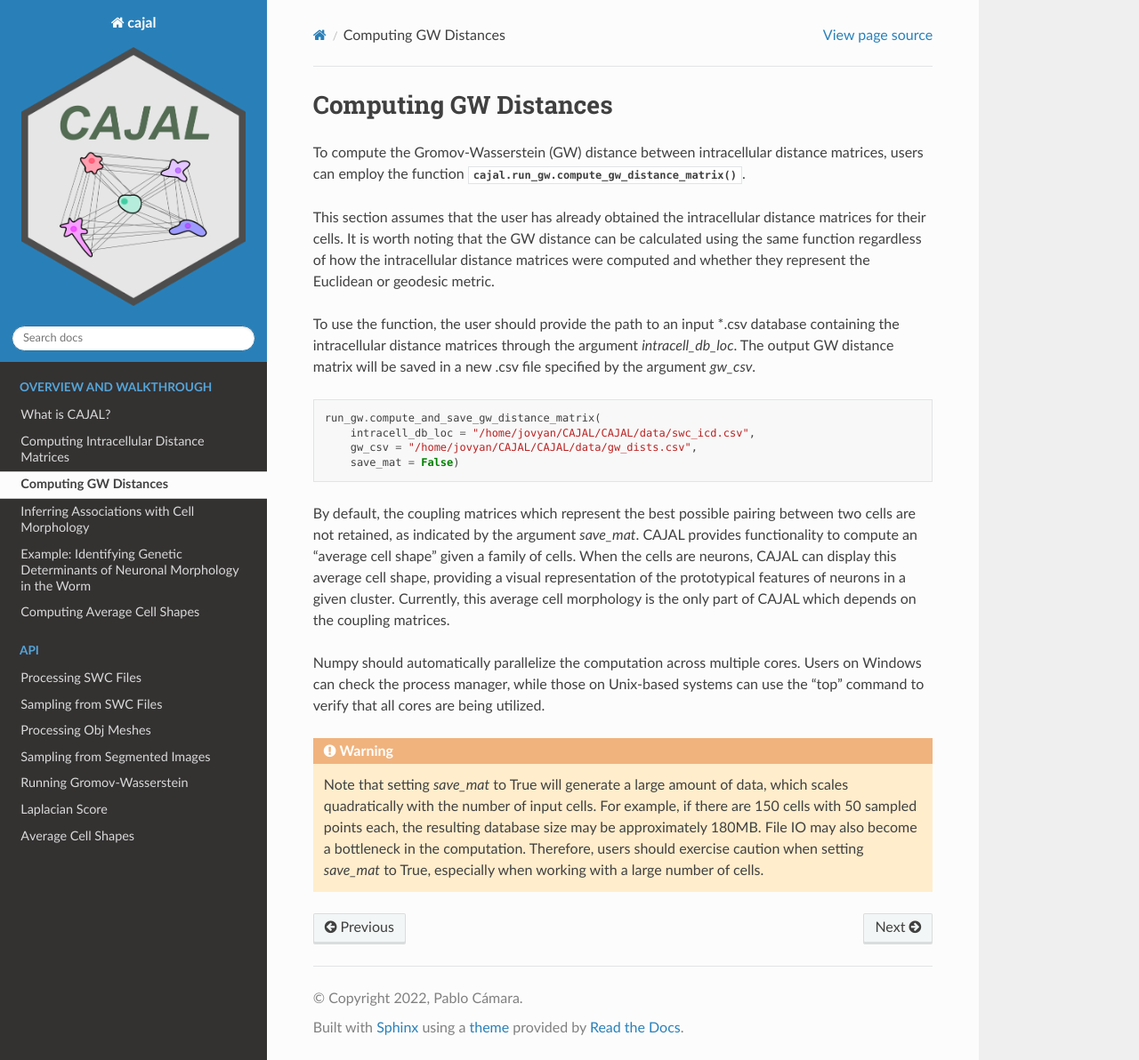
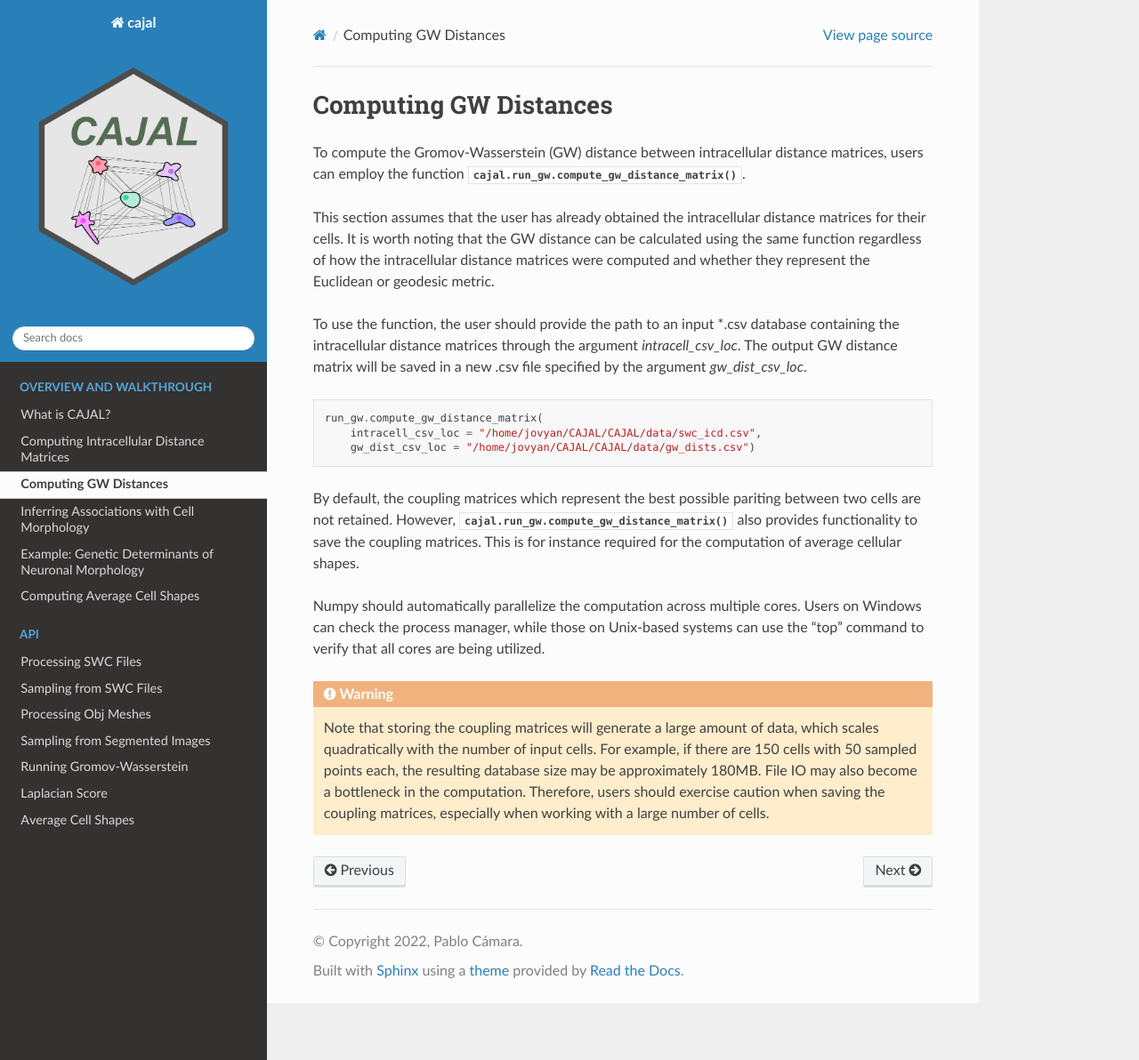
Before and after one commit to CamaraLab/CAJAL, a Sphinx documentation site: the page built from docs/computing-gw-distances.rst, in a window 1280 px wide and 1192 px high. Shown: the whole window at 89% size. Built offline with Sphinx 7.4.7 and the Read the Docs theme 2.0.0, drawn with Linux system fonts in a browser that asks for light colours; pages that are not in the unit, such as notebooks, are missing from menus.

Commit message:
Updated documentation

```diff
--- a/docs/computing-gw-distances.rst
+++ b/docs/computing-gw-distances.rst
@@ -12,23 +12,19 @@
 
 To use the function, the user should provide the path to an input \*.csv
 database containing the intracellular distance matrices through the argument
-`intracell_db_loc`. The output GW distance matrix will be saved in a new \.csv
-file specified by the argument `gw_csv`.
+`intracell_csv_loc`. The output GW distance matrix will be saved in a new \.csv
+file specified by the argument `gw_dist_csv_loc`.
 
 .. code-block:: python
 
-        run_gw.compute_and_save_gw_distance_matrix(
-            intracell_db_loc = "/home/jovyan/CAJAL/CAJAL/data/swc_icd.csv",
-            gw_csv = "/home/jovyan/CAJAL/CAJAL/data/gw_dists.csv",
-            save_mat = False)
+        run_gw.compute_gw_distance_matrix(
+            intracell_csv_loc = "/home/jovyan/CAJAL/CAJAL/data/swc_icd.csv",
+            gw_dist_csv_loc = "/home/jovyan/CAJAL/CAJAL/data/gw_dists.csv")
 
-By default, the coupling matrices which represent the best possible pairing
-between two cells are not retained, as indicated by the argument `save_mat`.
-CAJAL provides functionality to compute an "average cell shape" given a family
-of cells. When the cells are neurons, CAJAL can display this average cell
-shape, providing a visual representation of the prototypical features of
-neurons in a given cluster. Currently, this average cell morphology is the only
-part of CAJAL which depends on the coupling matrices.
+By default, the coupling matrices which represent the best possible pariting
+between two cells are not retained. However, :func:`cajal.run_gw.compute_gw_distance_matrix` also provides functionality to
+save the coupling matrices. This is for instance required for the computation of average
+cellular shapes.
 
 Numpy should automatically parallelize the computation across multiple cores.
 Users on Windows can check the process
@@ -37,9 +33,9 @@
 
 .. warning::
 
-   Note that setting `save_mat` to True will generate a large amount of data,
+   Note that storing the coupling matrices will generate a large amount of data,
    which scales quadratically with the number of input cells. For example, if
    there are 150 cells with 50 sampled points each, the resulting database size
    may be approximately 180MB. File IO may also become a bottleneck in the
-   computation. Therefore, users should exercise caution when setting
-   `save_mat` to True, especially when working with a large number of cells.
+   computation. Therefore, users should exercise caution when saving the coupling
+   matrices, especially when working with a large number of cells.
--- a/docs/run_gw.rst
+++ b/docs/run_gw.rst
@@ -1,4 +1,4 @@
 Running Gromov-Wasserstein
 ==========================
 
-.. autofunction:: cajal.run_gw.compute_and_save_gw_distance_matrix
+.. autofunction:: cajal.run_gw.compute_gw_distance_matrix
```
Also changed, not shown: docs/benchmarking.rst (+20 -14 lines), docs/what-is-cajal.rst (+16 -4 lines), docs/images/logo.png, 1 other file.
